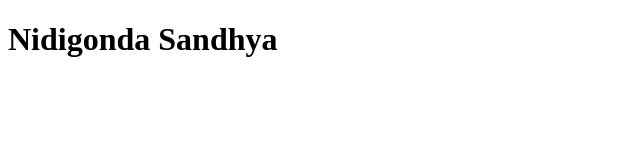
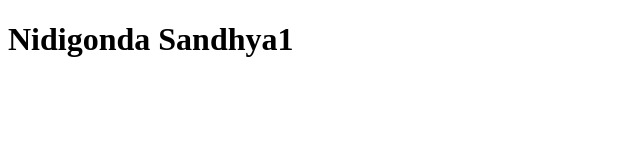
Before and after one commit to 44-563-WebApps-F21/webapps-f21-assignment-3-sandhyan3, a plain HTML site: page index.html in a window 1280 px wide. Shown: the full height of the page, 0-640 px from the left. Drawn offline with Linux system fonts and the light colour scheme.

Commit message:
Update index.html

```diff
--- a/index.html
+++ b/index.html
@@ -7,6 +7,6 @@
     <title><HTMT Document></title>
 </head>
 <body>
-    <h1>Nidigonda Sandhya</h1>
+    <h1>Nidigonda Sandhya1</h1>
 </body>
 </html>
```
